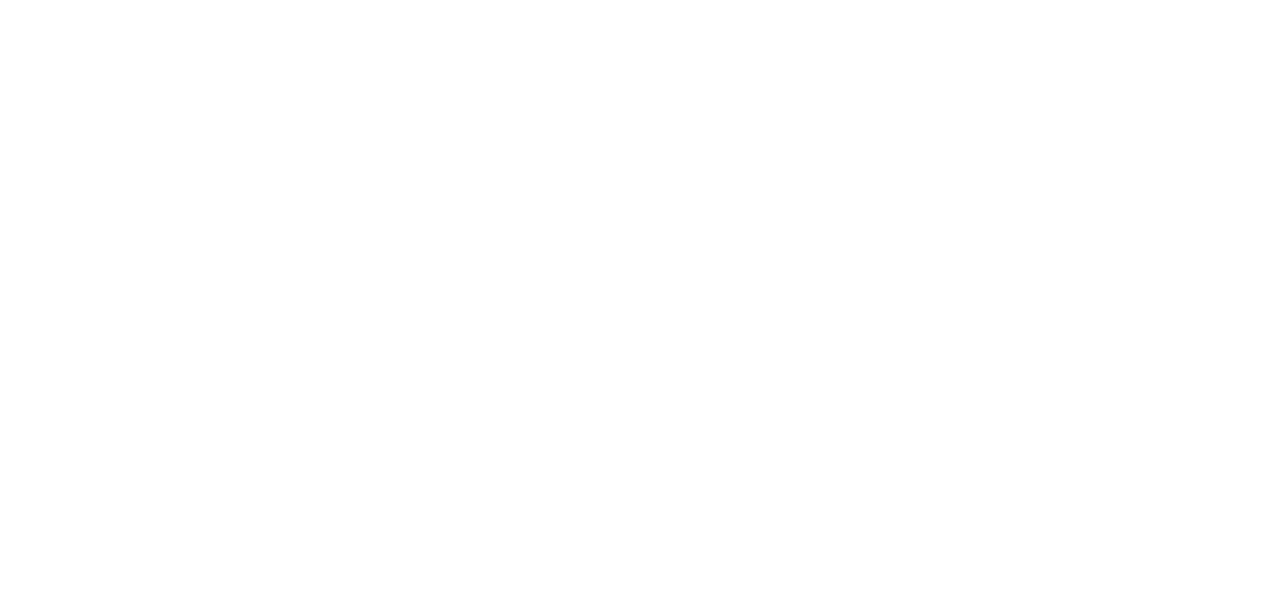
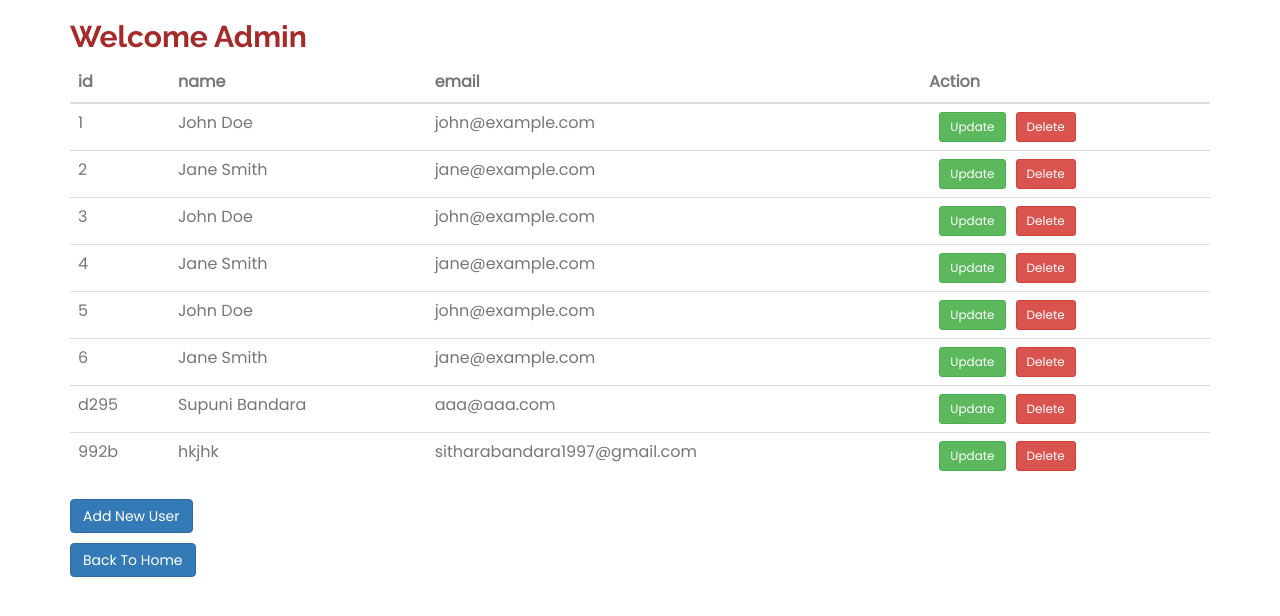
Before and after one commit to supuni97/Fun-Physics, a React (Create React App) app: page /admin in a window 1280 px wide. Before the commit this address had no page. Shown: the top 616 px of the page. Built offline with nearby package versions, Linux system fonts and the light colour scheme; data requests are answered from the project's data file; the HTML template or start-up script is replaced by a standard one; what smooth-scroll would draw is missing.

Commit message:
Added admin panel with crud operations

```diff
--- a/package.json
+++ b/package.json
@@ -13,6 +13,7 @@
     "@testing-library/user-event": "^7.1.2",
     "axios": "^1.7.2",
     "emailjs-com": "^2.6.4",
+    "json-server": "^1.0.0-beta.1",
     "react": "^17.0.1",
     "react-dom": "^17.0.1",
     "react-player": "^2.16.0",
--- a/src/App.jsx
+++ b/src/App.jsx
@@ -23,7 +23,9 @@
 import Game1Window from "./components/game1Window";
 import Sinhala from "./components/lessons/sinhala";
 import English from "./components/lessons/english";
-import Game1Lesson from "./components/Game1Lesson";
+import AdminPanel from "./components/adminPanel/AdminPanel";
+import Add from "./components/adminPanel/Add";
+import Edit from "./components/adminPanel/Edit";
 
 import './components/style.css';
 import "./App.css";
@@ -92,6 +94,12 @@
         <Route path="/game1" element={<Game1Window />} />
         <Route path="/lesson/sinhala" element={<Sinhala />} />
         <Route path="/lesson/english" element={<English />} />
+        <Route path="/admin" element={<AdminPanel />} />
+        <Route path="/admin/create" element={<Add/>} />
+        <Route path="/admin/update/:id" element={<Edit/>} />
+        <Route path="/admin/delete/:id" element={<Add/>} />
+
+
       </Routes>
     </Router>
   );
--- a/src/components/Game1Lesson.js
+++ b/src/components/Game1Lesson.js
@@ -1,6 +1,5 @@
 import React from 'react';
 import { useNavigate } from 'react-router-dom';
-
 
 const Game1Lesson = () => {
   const navigate = useNavigate();
@@ -8,7 +7,7 @@
   return (
     <div>
 
-      <h3>Lession</h3>
+      <h3 style={{color:"blueviolet"}}>Lession</h3>
       <a
         className="btn"
         style={{
--- /dev/null
+++ b/src/components/adminPanel/Add.js
@@ -0,0 +1,58 @@
+import React,{useState} from 'react'
+import axios from 'axios'
+import { useNavigate } from 'react-router-dom'
+
+function Add() {
+
+const [inuputData,setInputData]= useState({name:'',email:''})
+const navigate = useNavigate();
+
+function handleSubmit(event){
+event.preventDefault()
+
+axios.post('http://localhost:3030/users',inuputData)
+.then(res=>{
+    alert("User Added Successfully");
+    navigate('/admin');
+}).catch(err=> console.log(err));
+
+}
+    return (
+        <div>
+            <form onSubmit={handleSubmit} className='' style={{ width: '100%' }}>
+                <div className='form-group' style={{ marginBottom: '15px' }}>
+                    <label style={{ width: '100%', padding: '10px', marginBottom: '10px' }}>
+                    Name:</label>
+                    <input
+                        type='text'
+                        id='name'
+                        name='name'
+                        className='form-control'
+                        required
+                        onChange={e=> setInputData({...inuputData,name:e.target.value})}
+                        style={{ width: '50%', padding: '10px', marginBottom: '10px' }}
+                    />
+                </div>
+                <div className='form-group' style={{ marginBottom: '15px' }}>
+                    <label style={{ width: '100%', padding: '10px', marginBottom: '10px' }}>
+                    Email:</label>
+                    <input
+                        type='email'
+                        id='email'
+                        name='email'
+                        className='form-control'
+                        required
+                        onChange={e=> setInputData({...inuputData,email:e.target.value})}
+                        style={{ width: '50%', padding: '10px', marginBottom: '10px' }}
+                    />
+                </div>
+
+                <button type='submit' className='btn btn-custom btn-lg' style={{ width: '30%', padding: '10px', backgroundColor: '#291F7B', color: '#fff', border: 'none', borderRadius: '5px', cursor: 'pointer' }}>
+                    Add User
+                </button>
+            </form>
+        </div>
+    )
+}
+
+export default Add
--- /dev/null
+++ b/src/components/adminPanel/AdminPanel.js
@@ -0,0 +1,73 @@
+import React, { useEffect, useState } from 'react'
+import axois from 'axios';
+import { Link } from 'react-router-dom';
+import { useNavigate } from 'react-router-dom'
+
+const AdminPanel = () => {
+
+  const [columns, setColumns] = useState([])
+  const [records, setRecords] = useState([])
+  const navigate = useNavigate();
+
+  useEffect(() => {
+    axois.get('http://localhost:3030/users')
+      .then(res => {
+        setColumns(Object.keys(res.data[0]))
+        setRecords(res.data)
+      })
+  }, [])
+
+  return (
+    <div className='container mt-5'>
+    <div>
+      <h3 style={{color:'brown', fontSize:'30px', alignItems:'center',fontWeight:'bolder'}}>Welcome Admin</h3>
+    </div>
+      <table className='table'>
+        <thead>
+          <tr>
+            {columns.map((c, i) => (
+              <th key={i}>{c}</th>
+            ))}
+            <th>Action</th>
+          </tr>
+        </thead>
+        <tbody>
+          {
+            records.map((d, i) => (
+              <tr key={1}>
+                <td>{d.id}</td>
+                <td>{d.name}</td>
+                <td>{d.email}</td>
+                <td>
+                <Link to={`/admin/update/${d.id}`} className='btn btn-sm btn-success' style={{marginLeft:'10px'}}>Update</Link>
+                <button onClick={e=> handleSubmit(d.id)} className='btn btn-sm btn-danger' style={{marginLeft:'10px'}}>Delete</button>
+                </td>
+              </tr>
+            ))
+          }
+        </tbody>
+      </table>
+      <div className='text-end'>
+      <Link to='/admin/create' className='btn btn-primary'>Add New User</Link>
+    </div>
+    <div className='text-end'>
+      <Link to='/' className='btn btn-primary' style={{marginTop:'10px'}}>Back To Home</Link>
+    </div>
+    </div>
+  )
+
+function handleSubmit(id){
+  const conf =  window.confirm("Do you want to delete?");
+  if(conf){
+    axois.delete('http://localhost:3030/users/'+id)
+    .then(res =>{
+      alert('Record deleted successfully')
+      navigate('/admin')
+    }).catch(err=> console.log(err));
+  }
+
+}
+
+}
+
+export default AdminPanel
--- /dev/null
+++ b/src/components/adminPanel/Edit.js
@@ -0,0 +1,78 @@
+import React,{useState,useEffect} from 'react'
+import axios from 'axios';
+import { useNavigate, useParams } from 'react-router-dom'
+
+function Edit() {
+const {id} =  useParams();
+const [data,setData]= useState([]);
+const navigate = useNavigate();
+
+useEffect(()=>{
+axios.get('http://localhost:3030/users/'+id)
+.then(res=> setData(res.data))
+.catch(err=>console.log(err))
+},[])
+
+function handleSubmit(event){
+    event.preventDefault()
+
+    axios.put('http://localhost:3030/users/'+id,data)
+    .then(res=>{
+        alert("User Updated Successfully");
+        navigate('/admin');
+    }).catch(err=> console.log(err));
+
+    }
+
+    return (
+        <div>
+            <form onSubmit={handleSubmit} className='' style={{ width: '100%' }}>
+            <div className='form-group' style={{ marginBottom: '15px' }}>
+                    <label style={{ width: '100%', padding: '10px', marginBottom: '10px' }}>
+                    Id:</label>
+                    <input
+                        type='text'
+                        id='id'
+                        name='id'
+                        className='form-control'
+                        disabled
+                        value={data.id}
+                        style={{ width: '50%', padding: '10px', marginBottom: '10px' }}
+                    />
+                </div>
+                <div className='form-group' style={{ marginBottom: '15px' }}>
+                    <label style={{ width: '100%', padding: '10px', marginBottom: '10px' }}>
+                    Name:</label>
+                    <input
+                        type='text'
+                        id='name'
+                        name='name'
+                        className='form-control'
+                        value={data.name}
+                        onChange={e=>setData({...data,name:e.target.value})}
+                        style={{ width: '50%', padding: '10px', marginBottom: '10px' }}
+                    />
+                </div>
+                <div className='form-group' style={{ marginBottom: '15px' }}>
+                    <label style={{ width: '100%', padding: '10px', marginBottom: '10px' }}>
+                    Email:</label>
+                    <input
+                        type='email'
+                        id='email'
+                        name='email'
+                        className='form-control'
+                        value={data.email}
+                        onChange={e=>setData({...data,email:e.target.value})}
+                        style={{ width: '50%', padding: '10px', marginBottom: '10px' }}
+                    />
+                </div>
+
+                <button type='submit' className='btn btn-custom btn-lg' style={{ width: '30%', padding: '10px', backgroundColor: '#291F7B', color: '#fff', border: 'none', borderRadius: '5px', cursor: 'pointer' }}>
+                    Update User
+                </button>
+            </form>
+        </div>
+    )
+}
+
+export default Edit
--- a/src/components/game1Window.js
+++ b/src/components/game1Window.js
@@ -4,7 +4,7 @@
 const game1Window = () => {
   return (
     <div>
-    <h3>Physics Dash</h3>
+    <h2 style={{color:'brown'}}>Physics Dash</h2>
     <Game1Lesson/>
     <UnityGame/>
     </div>
--- /dev/null
+++ b/src/db.json
@@ -0,0 +1,44 @@
+{
+  "users": [
+    {
+      "id": 1,
+      "name": "John Doe",
+      "email": "john@example.com"
+    },
+    {
+      "id": 2,
+      "name": "Jane Smith",
+      "email": "jane@example.com"
+    },
+    {
+      "id": 3,
+      "name": "John Doe",
+      "email": "john@example.com"
+    },
+    {
+      "id": 4,
+      "name": "Jane Smith",
+      "email": "jane@example.com"
+    },
+    {
+      "id": 5,
+      "name": "John Doe",
+      "email": "john@example.com"
+    },
+    {
+      "id": 6,
+      "name": "Jane Smith",
+      "email": "jane@example.com"
+    },
+    {
+      "id": "d295",
+      "name": "Supuni Bandara",
+      "email": "aaa@aaa.com"
+    },
+    {
+      "id": "992b",
+      "name": "hkjhk",
+      "email": "sitharabandara1997@gmail.com"
+    }
+  ]
+}
```
Also changed, not shown: 2 other files (tests, documents, lock files or other folders).
